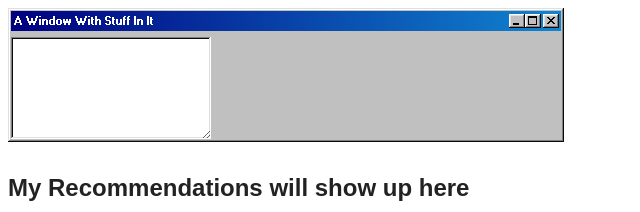
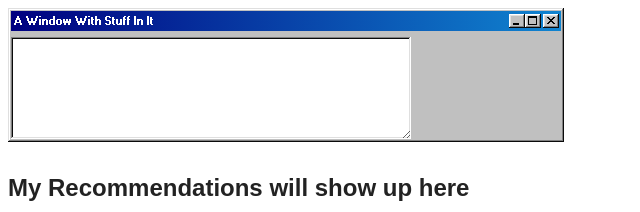
Before and after one commit to clippy-95/clippy-95.github.io, a plain HTML site: page index.html in a window 1280 px wide. Shown: the top 212 px of the page, without its empty margins (0-640 px from the left). Drawn offline with nearby package versions, Linux system fonts and the light colour scheme.

Commit message:
Update index.html

```diff
--- a/index.html
+++ b/index.html
@@ -25,7 +25,7 @@
     </div>
   </div>
 
-<div class="field-row-stacked" style="width: 200px">
+<div class="field-row-stacked" style="width: 400px">
   <label for="text20"> </label>
   <textarea id="text20" rows="8"></textarea>
 </div>
```
